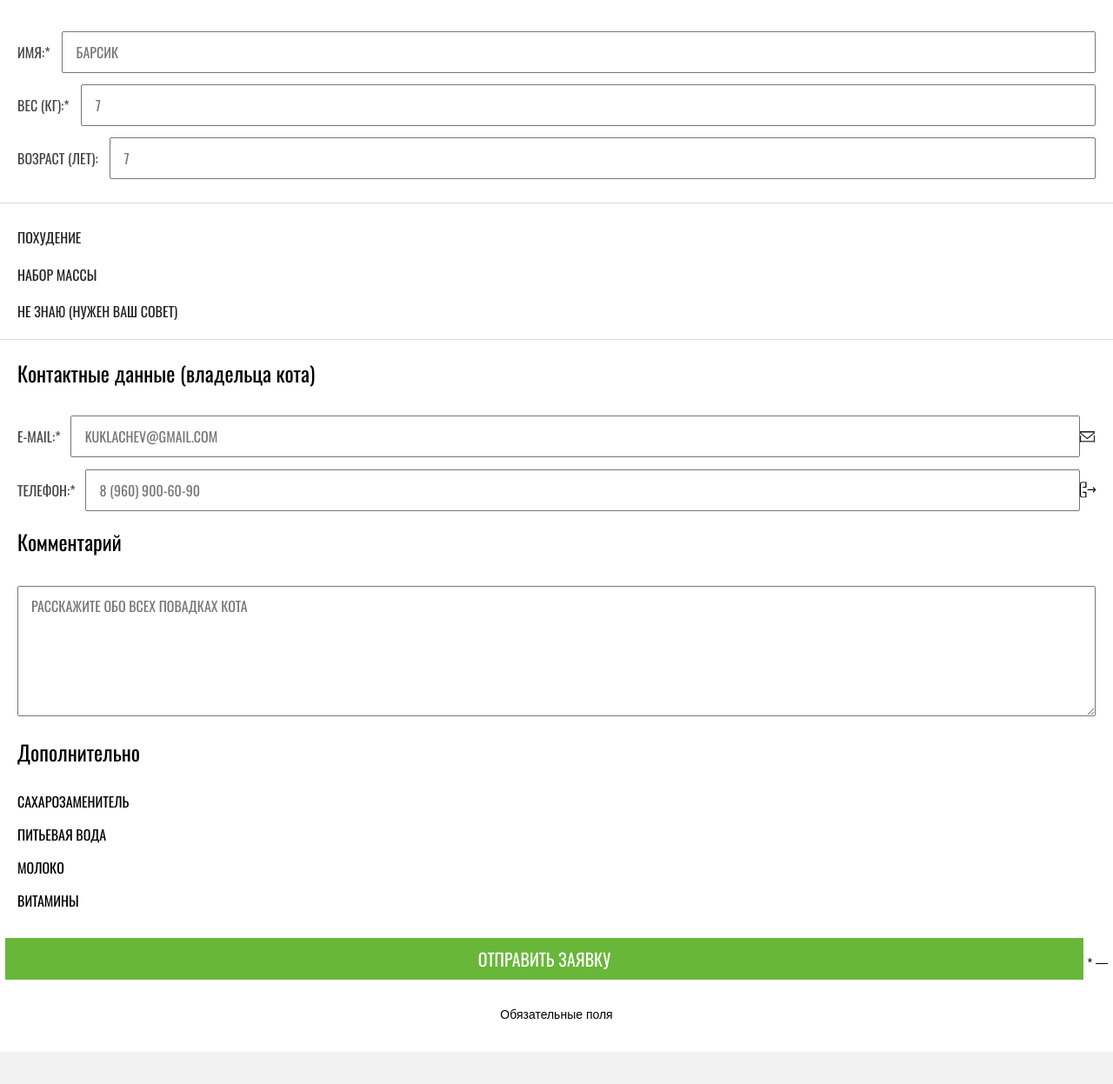
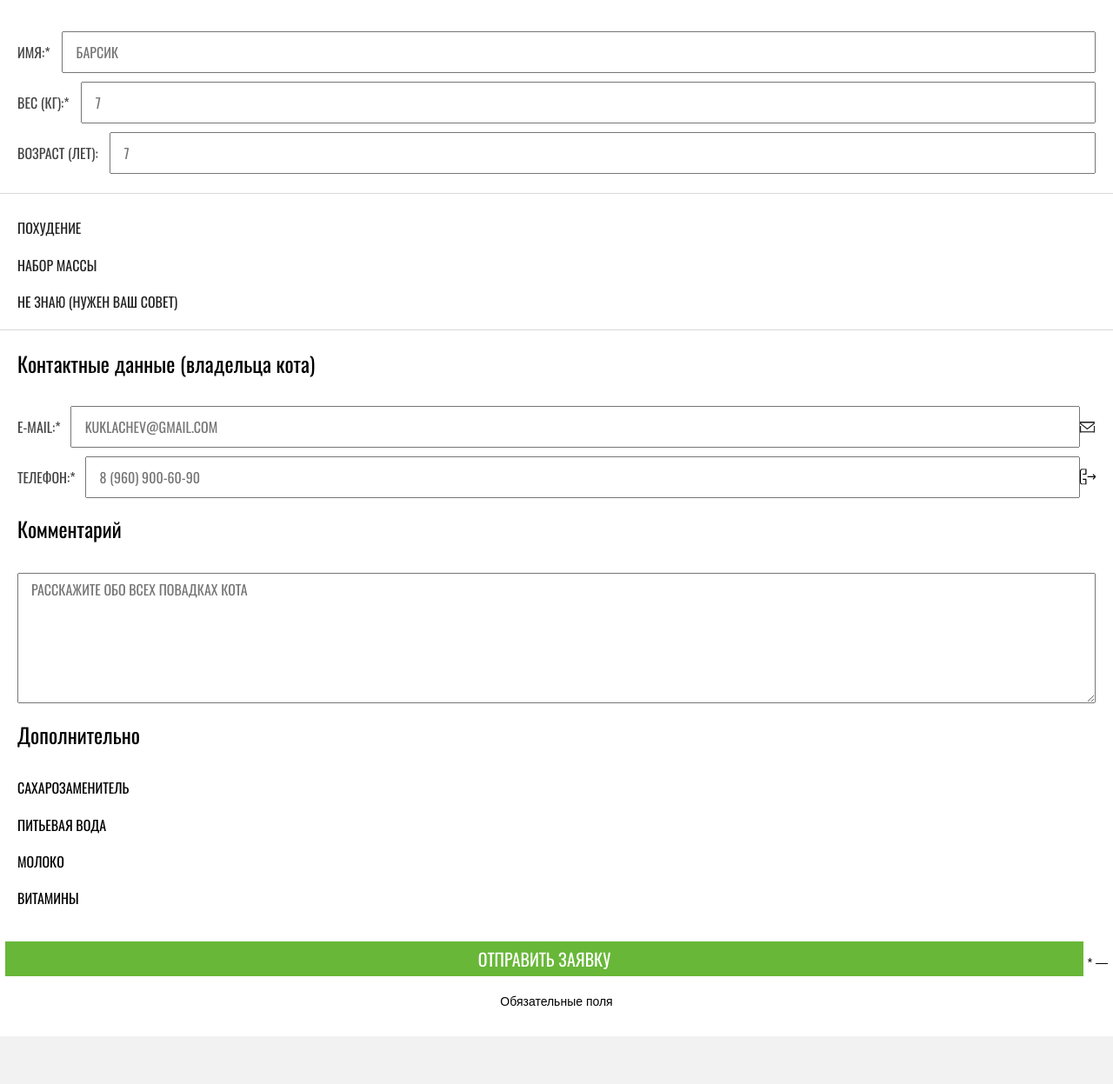
Before and after one commit to htmlacademy-adaptive/1952407-cat-energy-25, a website: page source/form.html in a window 1280 px wide. Shown: the part 268-1515 px from the top of the page at 87% size. Drawn offline with Linux system fonts and the light colour scheme; files whose address does not match are found by name.

Commit message:
Правки по п.п.

```diff
--- a/source/form.html
+++ b/source/form.html
@@ -175,7 +175,7 @@
       <section class="main-footer__invite-coop invite-coop invite-coop--color">
         <div class="invite-coop__wrapper">
           <div class="invite-coop__contacts">
-            <h2 class="invite-coop__title">Приглашаем к сотрудничеству дилеров!</h2>
+            <h2 class="invite-coop__title">Приглашаем к&nbsp;сотрудничеству дилеров!</h2>
             <address class="invite-coop__address">ул. Большая Конюшенная, д. 19/8 Санкт-Петербург</address>
           </div>
         </div>
--- a/source/less/blocks/contacts-data.less
+++ b/source/less/blocks/contacts-data.less
@@ -4,7 +4,7 @@
 }
 
 .contacts-data:not(:last-child) {
-  margin-bottom: 14px;
+  margin-bottom: 10px;
 }
 
 .contacts-data__text,
--- a/source/less/blocks/form-selection.less
+++ b/source/less/blocks/form-selection.less
@@ -19,7 +19,7 @@
 }
 
 .form-selection__group--position:nth-of-type(2) {
-  margin-bottom: 22.75px;
+  margin-bottom: 18px;
 }
 
 .form-selection__legend {
@@ -35,7 +35,7 @@
 }
 
 .form-selection__legend--additionally {
-  margin-bottom: 34px;
+  margin-bottom: 38px;
 }
 
 .form-selection__label--contact {
@@ -48,16 +48,16 @@
 
 .form-selection__list--additionally {
   .form-selection__item:not(:last-child) {
-    margin-bottom: 20px;
+    margin-bottom: 24.4px;
   }
 }
 
 .form-selection__item--personal {
-  margin-bottom: 13px;
+  margin-bottom: 10px;
 }
 
 .form-selection__item--personal:last-child {
-  margin-bottom: 27px;
+  margin-bottom: 22px;
 }
 
 .form-selection__item--program:first-child {
@@ -102,18 +102,19 @@
   color: @color-main-text;
   width: 100%;
   min-height: 150px;
-  padding: 13px 10px 13px 15px;
+  padding: 9px 10px 13px 15px;
 }
 
 .form-selection__submit {
   text-align: center;
   margin: 0;
-  margin-top: 34px;
-  margin-bottom: 32px;
+  margin-top: 41px;
+  margin-bottom: 29px;
 }
 
 .form-selection__button {
-  margin-bottom: 21px;
+  padding: 10px 5px;
+  margin-bottom: 10px;
   width: @mobile-ident;
 }
 
```
Also changed, not shown: source/catalog.html (+1 -1 lines), source/css/style.css, source/less/blocks/example.less (line endings or trailing spaces), 1 other file.
